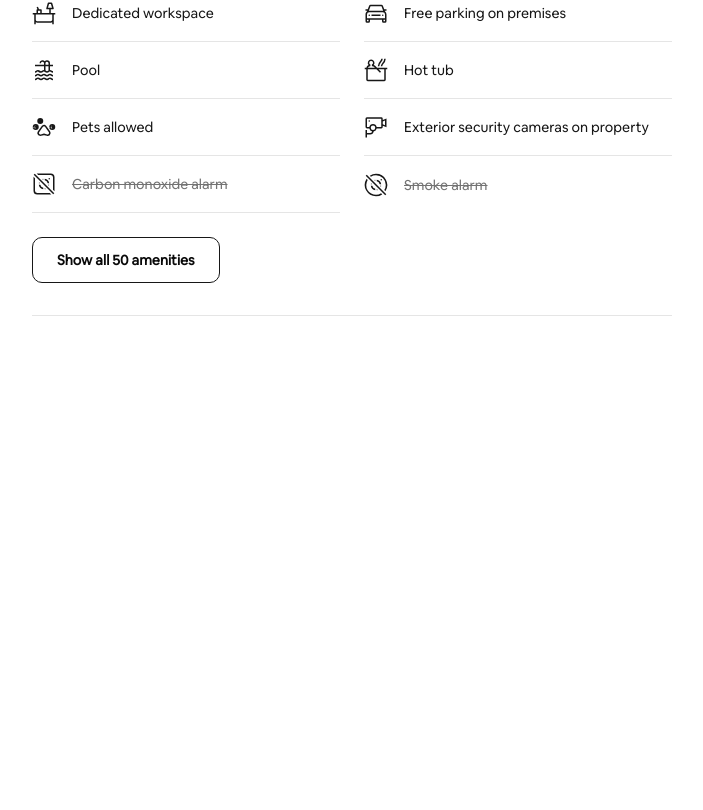
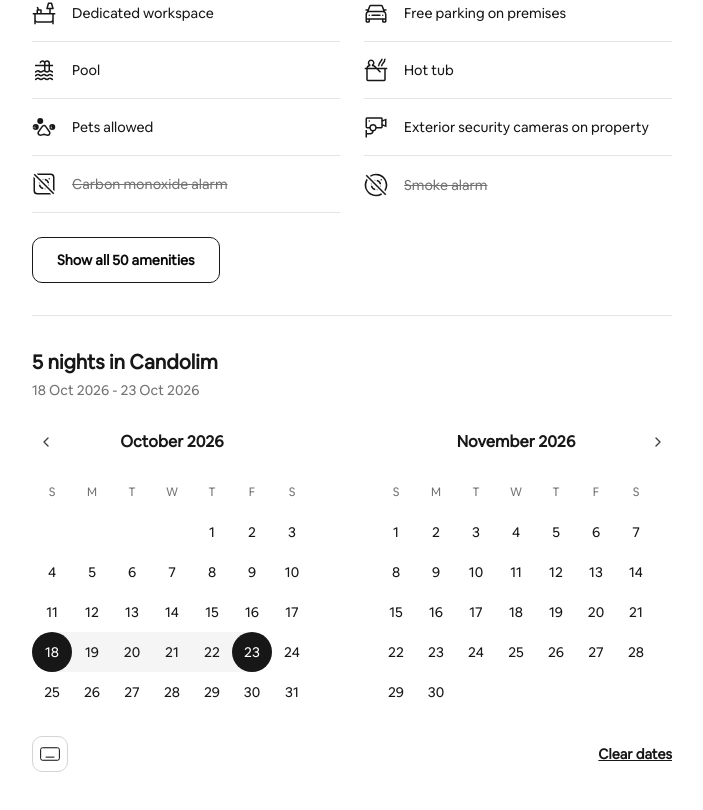
Before and after one commit to aditya9-2/airbnb-clone, a Next.js app: page / in a window 1280 px wide. Shown: the part 2073-2883 px from the top of the page, without its empty margins (48-751 px from the left). Before the commit the page ends 2413 px from the top, so only its background shows below. Built offline with nearby package versions, Linux system fonts and the light colour scheme.

Commit message:
add calendar to root

```diff
--- a/components/listing/ListingClientRoot.tsx
+++ b/components/listing/ListingClientRoot.tsx
@@ -14,6 +14,8 @@ import { WhereYouWillSleep } from "@/components/icons/WhereYouWillSleep";
 import { useToast } from "@/hooks/useToast";
 import type { Listing } from "@/types/listing";
 import { AmenitiesSection } from "./AmenitiesSection";
+import { BookingCalendarSection } from "./BookingCalendarSection";
+import { StaticBookingCalendar } from "./StaticBookingCalendar";
 
 export function ListingClientRoot({ listing }: { listing: Listing }) {
     const [isSaved, setIsSaved] = useState(false);
@@ -152,6 +154,9 @@ export function ListingClientRoot({ listing }: { listing: Listing }) {
                         <div className="border-b border-neutral-200">
                             <AmenitiesSection />
                         </div>
+
+                        {/* Calendar component */}
+                        <StaticBookingCalendar />
                     </div>
 
                     {/* Right Column (Promo + Booking Card) */}
```
